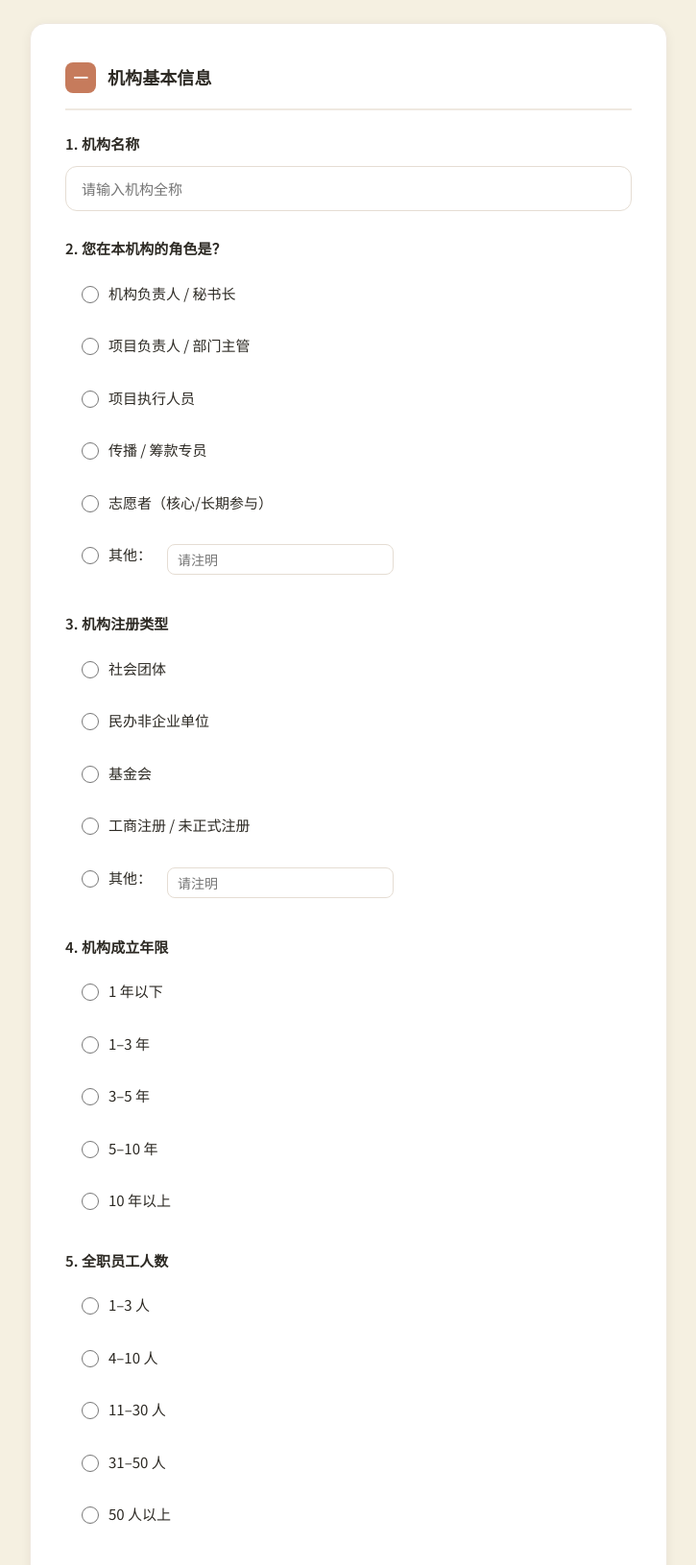
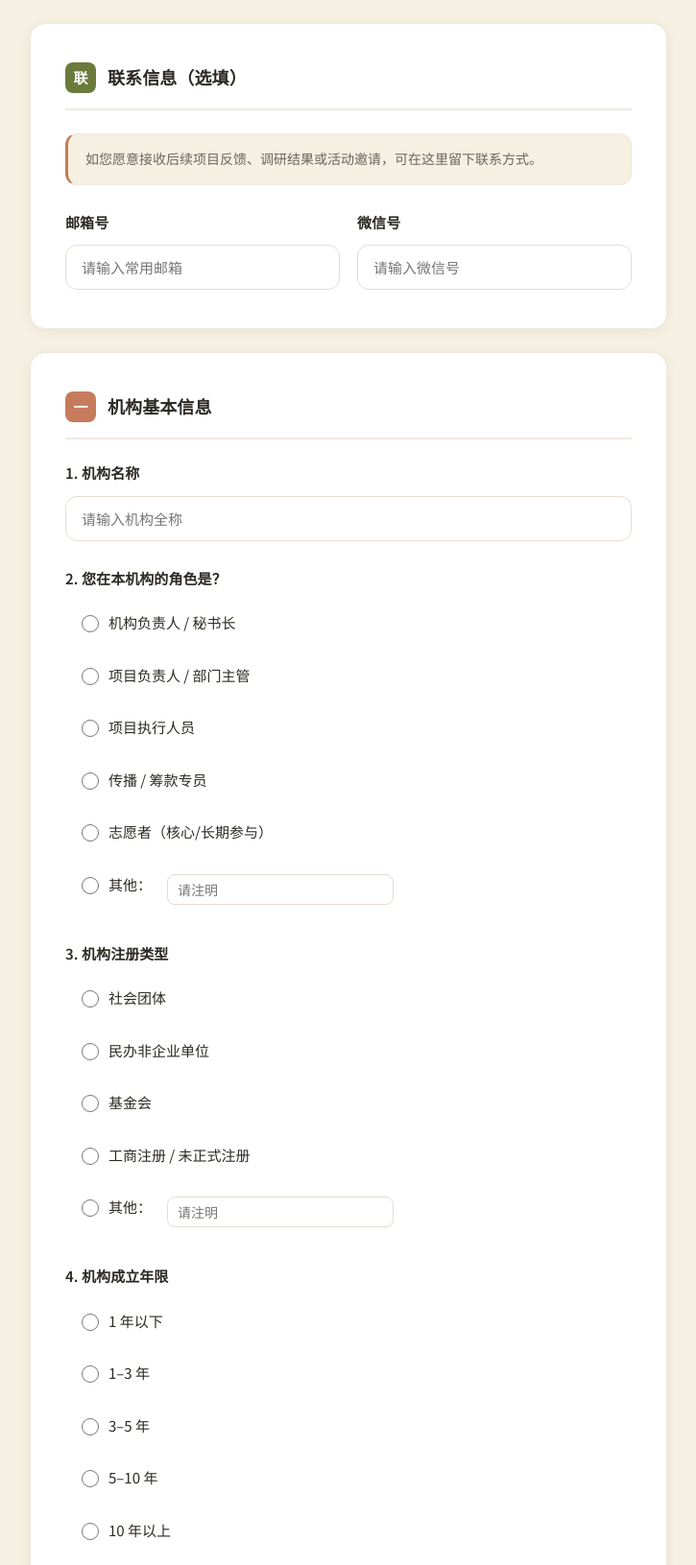
Before and after one commit to AlataChan/sanyuan_ai_empower, a FastAPI app: page / in a window 1280 px wide. Shown: the part 199-1830 px from the top of the page at 96% size, without its empty margins (277-1002 px from the left). Run offline with FastAPI, Linux system fonts and the light colour scheme.

Commit message:
feat: 增加问卷联系信息字段

```diff
--- a/app.py
+++ b/app.py
@@ -54,6 +54,8 @@ def init_db():
         CREATE TABLE IF NOT EXISTS responses (
             id INTEGER PRIMARY KEY AUTOINCREMENT,
             created_at TEXT DEFAULT (datetime('now','localtime')),
+            contact_email TEXT DEFAULT '',
+            contact_wechat TEXT DEFAULT '',
 
             -- Module 1: Basic Info
             q1_org_name TEXT DEFAULT '',
@@ -143,12 +145,26 @@ def init_db():
         );
 
     """)
+    ensure_response_columns(conn)
     conn.execute(
         "INSERT OR IGNORE INTO admins (id, password_hash) VALUES (1, ?)",
         (ADMIN_PASSWORD_HASH,),
     )
     conn.commit()
     conn.close()
+
+
+def ensure_response_columns(conn):
+    existing = {
+        row[1] for row in conn.execute("PRAGMA table_info(responses)").fetchall()
+    }
+    migrations = {
+        "contact_email": "TEXT DEFAULT ''",
+        "contact_wechat": "TEXT DEFAULT ''",
+    }
+    for column, definition in migrations.items():
+        if column not in existing:
+            conn.execute(f"ALTER TABLE responses ADD COLUMN {column} {definition}")
 
 
 init_db()
@@ -349,6 +365,7 @@ async def submit_survey(request: Request):
 
     conn = get_db()
     cols = [
+        "contact_email", "contact_wechat",
         "q1_org_name", "q2_role", "q3_reg_type", "q4_years", "q5_staff",
         "q6_fields", "q7_devices", "q8_network", "q9_digital_level",
         "q10_ai_familiarity", "q11_data_storage", "q12_pain_points",
@@ -372,6 +389,7 @@ async def submit_survey(request: Request):
     ]
 
     vals = [
+        get("contact_email"), get("contact_wechat"),
         get("q1_org_name"), get("q2_role"), get("q3_reg_type"),
         get("q4_years"), get("q5_staff"),
         get_json("q6_fields"), get_json("q7_devices"), get("q8_network"),
--- a/static/style.css
+++ b/static/style.css
@@ -216,6 +216,16 @@ body {
   line-height: 1.7;
   border: 1px solid var(--border-light);
   border-left: 3px solid var(--terracotta);
+}
+
+.contact-grid {
+  display: grid;
+  grid-template-columns: repeat(2, minmax(0, 1fr));
+  gap: 18px;
+}
+
+.contact-grid .field {
+  margin-bottom: 0;
 }
 
 /* ── Form Fields ── */
@@ -888,6 +898,9 @@ body {
     height: 28px;
     font-size: 13px;
   }
+  .contact-grid {
+    grid-template-columns: 1fr;
+  }
   .matrix tbody td:first-child {
     font-size: 13px;
     padding: 10px 12px;
--- a/templates/admin_dashboard.html
+++ b/templates/admin_dashboard.html
@@ -44,6 +44,8 @@
         <th>ID</th>
         <th>时间</th>
         <th>机构</th>
+        <th>邮箱号</th>
+        <th>微信号</th>
         <th>角色</th>
         <th>注册类型</th>
         <th>年限</th>
@@ -59,6 +61,8 @@
         <td>{{ r.id }}</td>
         <td>{{ r.created_at }}</td>
         <td>{{ r.q1_org_name[:20] if r.q1_org_name else '-' }}</td>
+        <td>{{ r.contact_email or '-' }}</td>
+        <td>{{ r.contact_wechat or '-' }}</td>
         <td>{{ r.q2_role or '-' }}</td>
         <td>{{ r.q3_reg_type or '-' }}</td>
         <td>{{ r.q4_years or '-' }}</td>
--- a/templates/survey.html
+++ b/templates/survey.html
@@ -17,6 +17,28 @@
 
 <form method="POST" action="/submit" id="survey-form">
 <div class="container">
+
+<!-- ═══════════════════════════════════════════════════════ -->
+<!-- 联系信息（选填） -->
+<!-- ═══════════════════════════════════════════════════════ -->
+<section class="module contact-module" id="contact">
+  <h2 class="module-title"><span class="mod-num mod-num-alt">联</span> 联系信息（选填）</h2>
+  <p class="module-desc">如您愿意接收后续项目反馈、调研结果或活动邀请，可在这里留下联系方式。</p>
+
+  <div class="contact-grid">
+    <div class="field">
+      <label class="q-label" for="contact_email">邮箱号</label>
+      <input type="email" id="contact_email" name="contact_email" class="input"
+             autocomplete="email" placeholder="请输入常用邮箱">
+    </div>
+
+    <div class="field">
+      <label class="q-label" for="contact_wechat">微信号</label>
+      <input type="text" id="contact_wechat" name="contact_wechat" class="input"
+             autocomplete="off" placeholder="请输入微信号">
+    </div>
+  </div>
+</section>
 
 <!-- ═══════════════════════════════════════════════════════ -->
 <!-- 模块一：机构基本信息 -->
```
Also changed, not shown: tests/test_contact_fields.py (added, +69 -0 lines).
